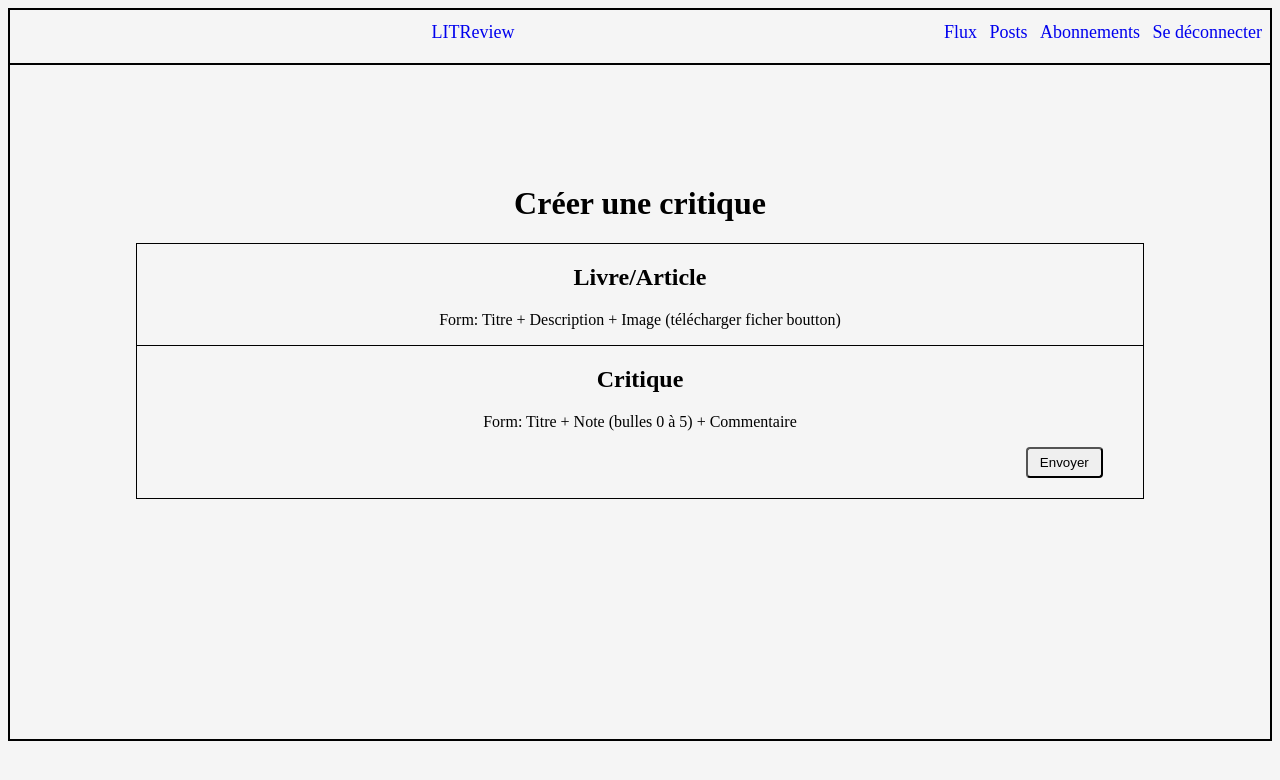
After one commit to Dhyakia/OPC_Project09, a Django app: page /review/new_review/ in a window 1280 px wide. The commit adds this page. Shown: the top 780 px of the page. Run offline with Django 4.2, Linux system fonts and the light colour scheme.

Commit message:
wireframe: new_review (6/10)

```diff
--- a/LITReview/LITReview/urls.py
+++ b/LITReview/LITReview/urls.py
@@ -7,9 +7,10 @@ from review import views as reviV
 
 urlpatterns = [
     path('admin/', admin.site.urls),
-    path('auth/login/', authV.login, name='login'),
-    path('auth/signup/', authV.signup, name='signup'),
-    path('flux/', reviV.flux, name='flux'),
-    path('follows/', reviV.follows, name='follows'),
-
+    path('', authV.login, name='login'),
+    path('signup/', authV.signup, name='signup'),
+    path('review/flux/', reviV.flux, name='flux'),
+    path('review/follows/', reviV.follows, name='follows'),
+    path('review/create_ticket/', reviV.createTicket, name='create-ticket'),
+    path('review/new_review/', reviV.createReview, name='new-review'),
 ]
--- a/LITReview/review/static/review/style.css
+++ b/LITReview/review/static/review/style.css
@@ -4,7 +4,8 @@ body {
 }
 
 button {
-    padding: 4px 8px 4px 8px;
+    padding: 6px 12px 6px 12px;
+    border-radius: 4px;
 }
 
 .viewport {
@@ -47,10 +48,35 @@ button {
     float: right;
 }
 
-/* Signup.html style */
-
 /* Flux.html style */
 .flux-container {
     margin: 1% 10% 1% 10%;
     border: 2px solid black;
 }
+
+/* Create_ticket.html style */
+.create-ticket {
+    border: 2px solid black;
+    margin-top: 5%;
+    margin-left: 10%;
+    margin-right: 10%;
+}
+#ticket-submit {
+    float:right;
+}
+
+/* New_review.html style */
+.new-review {
+    overflow: hidden;
+    border: 1px solid black;
+    margin-left: 10%;
+    margin-right: 10%;
+}
+.new-review-review {
+    border-top: 1px solid black;
+}
+#new-review-submit {
+    float:right;
+    margin-bottom: 2%;
+    margin-right: 4%;
+}
--- /dev/null
+++ b/LITReview/review/templates/review/new_review.html
@@ -0,0 +1,21 @@
+{% extends 'review/base.html' %}
+{% block content %}
+
+<h1>Créer une critique</h1>
+
+<div class="new-review">
+
+    <div class="new-review-infos">
+        <h2 id="new-review-infos-title">Livre/Article</h2>
+        <p>Form: Titre + Description + Image (télécharger ficher boutton)</p>
+    </div>
+
+    <div class="new-review-review">
+        <h2 id="new-review-review-title">Critique</h2>
+        <p>Form: Titre + Note (bulles 0 à 5) + Commentaire</p>
+        <button id="new-review-submit" type="submit">Envoyer</button>
+    </div>
+
+
+</div>
+{% endblock %}
--- a/LITReview/review/views.py
+++ b/LITReview/review/views.py
@@ -12,3 +12,15 @@ def follows(request):
         request,
         'review/follows.html'
     )
+
+def createTicket(request):
+    return render(
+        request,
+        'review/create_ticket.html'
+    )
+
+def createReview(request):
+    return render(
+        request,
+        'review/new_review.html'
+    )
```
Also changed, not shown: LITReview/review/templates/review/create_ticket.html (added, +15 -0 lines), LITReview/review/templates/review/flux.html (+3 -5 lines).
